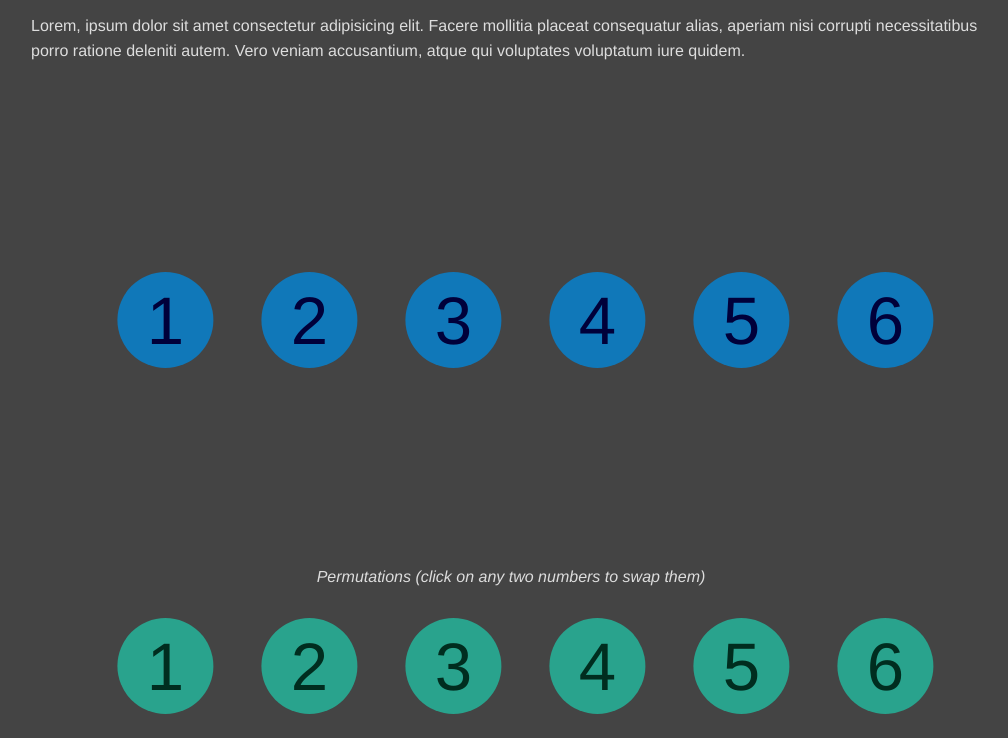
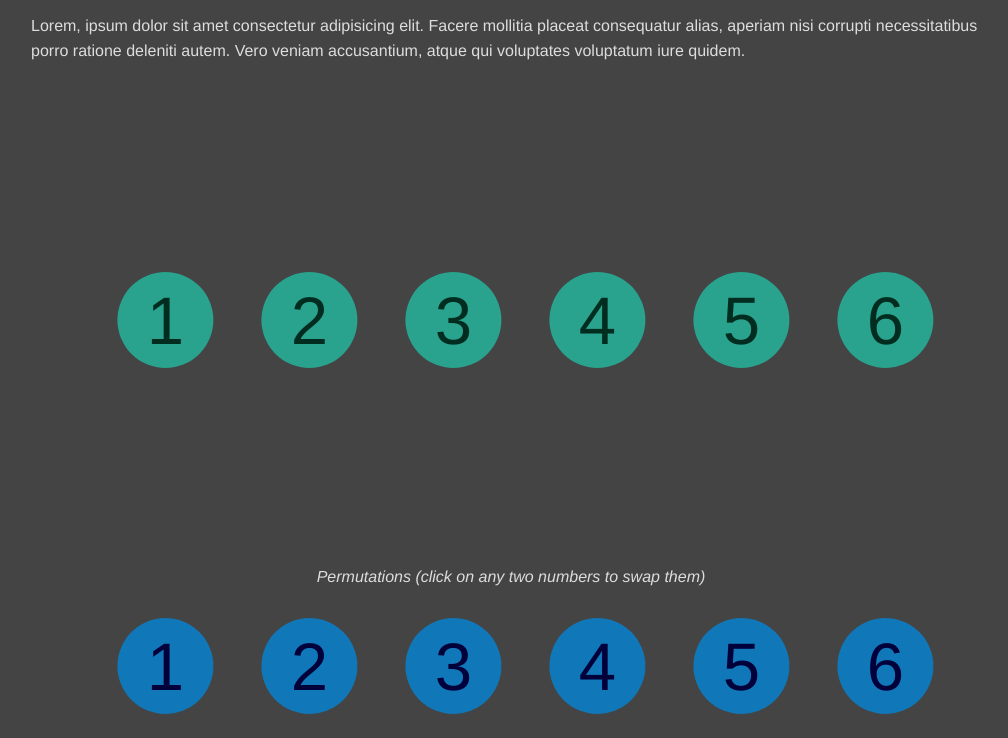
Before and after one commit to travisdoesmath/s6, a plain HTML site: page index.html in a window 1280 px wide. Shown: the part 62-800 px from the top of the page, without its empty margins (129-1137 px from the left). Drawn offline with Linux system fonts and the light colour scheme.

Commit message:
aligned permutations across visualizations

```diff
--- a/components.js
+++ b/components.js
@@ -710,7 +710,7 @@ class PermutationComponent extends BaseComponent {
         const label = createElement('text', {
             x: 0,
             y: 10,
-            fill: `var(${this.config.color3}-dark)`,
+            fill: `var(${this.config.color}-dark)`,
             'font-size': 7,
             'text-anchor': 'middle',
             'dominant-baseline': 'central',
@@ -864,16 +864,17 @@ class Syntheme extends BaseComponent{
     constructor(data, config, target, extensions = {}) {
         super(data, config, target, {
             id: data.id,
-            class: 'syntheme',
+            type: 'syntheme',
             location: data.location,
             duads: data.duads,
             ...extensions
         });
+
+        this.group.addEventListener('click', (event) => data.interactionHandler(event, this) );
     }
 
     createSubcomponents() {
         const synthemeElement = createElement('g', {
-            class: 'syntheme',
             transform: `translate(3, ${-10 + 5 * this.id})`,
             parent: this.group
         });
@@ -925,6 +926,7 @@ class Pentad extends BaseComponent {
     constructor(data, config, target) {
         super(data, config, target, {
             id: data.id,
+            type: 'pentad',
             location: data.location,
             locationCoords: data.locationCoords,
         });
@@ -945,6 +947,7 @@ class Pentad extends BaseComponent {
             const synthemeData = {
                 id: i,
                 duads: syntheme,
+                interactionHandler: this.data.interactionHandler,
             }
             new Syntheme(synthemeData, {}, this.group);
         });
--- a/composers.js
+++ b/composers.js
@@ -455,7 +455,7 @@ class PermutationComposer extends BaseComposer{
             location: new Location('origin', new Coords(0,0)),
             interactionHandler: this.interactionHandler.bind(this),
             globals: this.globals,
-        }, {padding: 15}, this.target, {});
+        }, {padding: 15, color: '--color2'}, this.target, {});
 
     }
 
@@ -503,21 +503,56 @@ class LinkedPermutationComposer extends BaseComposer {
             currentPhi: new Permutation(config.n),
             currentPsi: new Permutation(config.n),
             psi: {
-                '01': {0: 1, 1: 0, 2: 5, 3: 4, 4: 3, 5: 2},
-                '02': {0: 2, 1: 3, 2: 0, 3: 1, 4: 5, 5: 4},
-                '03': {0: 3, 1: 5, 2: 4, 3: 0, 4: 2, 5: 1},
-                '04': {0: 4, 1: 2, 2: 1, 3: 5, 4: 0, 5: 3},
-                '05': {0: 5, 1: 4, 2: 3, 3: 2, 4: 1, 5: 0},
-                '12': {0: 4, 1: 5, 2: 3, 3: 2, 4: 0, 5: 1},
-                '13': {0: 2, 1: 4, 2: 0, 3: 5, 4: 1, 5: 3},
-                '41': {0: 5, 1: 3, 2: 4, 3: 1, 4: 2, 5: 0},
-                '51': {0: 3, 1: 2, 2: 1, 3: 0, 4: 5, 5: 4},
-                '23': {0: 5, 1: 2, 2: 1, 3: 4, 4: 3, 5: 0},
-                '24': {0: 3, 1: 4, 2: 5, 3: 0, 4: 1, 5: 2},
-                '52': {0: 1, 1: 0, 2: 4, 3: 5, 4: 2, 5: 3},
-                '34': {0: 1, 1: 0, 2: 3, 3: 2, 4: 5, 5: 4},
-                '35': {0: 4, 1: 3, 2: 5, 3: 1, 4: 0, 5: 2},
-                '45': {0: 2, 1: 5, 2: 0, 3: 4, 4: 3, 5: 1},
+
+                '01': {0: 4, 1: 5, 2: 3, 3: 2, 4: 0, 5: 1},
+                '02': {0: 2, 1: 4, 2: 0, 3: 5, 4: 1, 5: 3},
+                '03': {0: 5, 1: 3, 2: 4, 3: 1, 4: 2, 5: 0},
+                '04': {0: 3, 1: 2, 2: 1, 3: 0, 4: 5, 5: 4},
+                '05': {0: 5, 1: 2, 2: 1, 3: 4, 4: 3, 5: 0},
+                '12': {0: 3, 1: 4, 2: 5, 3: 0, 4: 1, 5: 2},
+                '13': {0: 1, 1: 0, 2: 4, 3: 5, 4: 2, 5: 3},
+                '41': {0: 1, 1: 0, 2: 3, 3: 2, 4: 5, 5: 4},
+                '51': {0: 4, 1: 3, 2: 5, 3: 1, 4: 0, 5: 2},
+                '23': {0: 2, 1: 5, 2: 0, 3: 4, 4: 3, 5: 1},
+                '24': {0: 1, 1: 4, 2: 0, 3: 5, 4: 2, 5: 3},
+                '52': {0: 5, 1: 3, 2: 4, 3: 1, 4: 2, 5: 0},
+                '34': {0: 3, 1: 2, 2: 1, 3: 0, 4: 5, 5: 4},
+                '35': {0: 5, 1: 2, 2: 1, 3: 4, 4: 3, 5: 0},
+                '45': {0: 4, 1: 3, 2: 5, 3: 1, 4: 0, 5: 2}
+
+
+                // '01': {0: 1, 1: 0, 2: 5, 3: 4, 4: 3, 5: 2},
+                // '02': {0: 2, 1: 3, 2: 0, 3: 1, 4: 5, 5: 4},
+                // '03': {0: 3, 1: 5, 2: 4, 3: 0, 4: 2, 5: 1},
+                // '04': {0: 4, 1: 2, 2: 1, 3: 5, 4: 0, 5: 3},
+                // '05': {0: 5, 1: 4, 2: 3, 3: 2, 4: 1, 5: 0},
+                // '12': {0: 4, 1: 5, 2: 3, 3: 2, 4: 0, 5: 1},
+                // '13': {0: 2, 1: 4, 2: 0, 3: 5, 4: 1, 5: 3},
+                // '41': {0: 5, 1: 3, 2: 4, 3: 1, 4: 2, 5: 0},
+                // '51': {0: 3, 1: 2, 2: 1, 3: 0, 4: 5, 5: 4},
+                // '23': {0: 5, 1: 2, 2: 1, 3: 4, 4: 3, 5: 0},
+                // '24': {0: 3, 1: 4, 2: 5, 3: 0, 4: 1, 5: 2},
+                // '52': {0: 1, 1: 0, 2: 4, 3: 5, 4: 2, 5: 3},
+                // '34': {0: 1, 1: 0, 2: 3, 3: 2, 4: 5, 5: 4},
+                // '35': {0: 4, 1: 3, 2: 5, 3: 1, 4: 0, 5: 2},
+                // '45': {0: 2, 1: 5, 2: 0, 3: 4, 4: 3, 5: 1},
+
+
+                // '01': {0: 1, 1: 0, 2: 5, 3: 4, 4: 3, 5: 2},
+                // '02': {0: 2, 1: 3, 2: 0, 3: 1, 4: 5, 5: 4},
+                // '03': {0: 3, 1: 5, 2: 4, 3: 0, 4: 2, 5: 1},
+                // '04': {0: 4, 1: 2, 2: 1, 3: 5, 4: 0, 5: 3},
+                // '05': {0: 5, 1: 4, 2: 3, 3: 2, 4: 1, 5: 0},
+                // '12': {0: 4, 1: 5, 2: 3, 3: 2, 4: 0, 5: 1},
+                // '13': {0: 2, 1: 4, 2: 0, 3: 5, 4: 1, 5: 3},
+                // '41': {0: 5, 1: 3, 2: 4, 3: 1, 4: 2, 5: 0},
+                // '51': {0: 3, 1: 2, 2: 1, 3: 0, 4: 5, 5: 4},
+                // '23': {0: 5, 1: 2, 2: 1, 3: 4, 4: 3, 5: 0},
+                // '24': {0: 3, 1: 4, 2: 5, 3: 0, 4: 1, 5: 2},
+                // '52': {0: 1, 1: 0, 2: 4, 3: 5, 4: 2, 5: 3},
+                // '34': {0: 1, 1: 0, 2: 3, 3: 2, 4: 5, 5: 4},
+                // '35': {0: 4, 1: 3, 2: 5, 3: 1, 4: 0, 5: 2},
+                // '45': {0: 2, 1: 5, 2: 0, 3: 4, 4: 3, 5: 1},
             },
         }
         super(data, config, target, {
@@ -540,7 +575,7 @@ class LinkedPermutationComposer extends BaseComposer {
                 location: new Location('origin', new Coords(0, -17.5)),
                 interactionHandler: this.interactionHandler.bind(this),
                 globals: this.globals,
-            }, {padding: 15, color: '--color2', input: true}, this.target, {}),
+            }, {padding: 15, color: '--color3', input: true}, this.target, {}),
             new PermutationComponent({
                 id: 'permutation-component',
                 n: this.config.n,
@@ -548,7 +583,7 @@ class LinkedPermutationComposer extends BaseComposer {
                 interactionHandler: this.interactionHandler.bind(this),
                 globals: this.globals,
                 labels: ['A', 'B', 'C', 'D', 'E', 'F']
-            }, {padding: 15, color: '--color1', output: true}, this.target, {})
+            }, {padding: 15, color: '--color4', output: true}, this.target, {})
         ]
         return components;
     }
@@ -605,7 +640,7 @@ class LinkedPermutationComposer extends BaseComposer {
 }
 
 class PentadComposer extends BaseComposer {
-    constructor(data, config, target) {
+    constructor(data, config, target, extendsions = {}) {
         let pentadLocations = [
             new Location('top left', new Coords(-30, -5)),
             new Location('top center', new Coords(0, -5)),
@@ -614,11 +649,17 @@ class PentadComposer extends BaseComposer {
             new Location('bottom center', new Coords(0, 30)),
             new Location('bottom right', new Coords(30, 30))
         ]
-
+        let globals =  {
+            selectedNodeIndices: [],
+            currentPhi: new Permutation(6),
+            currentPsi: new Permutation(6),
+            swap: null,
+            psiOfSwap: null
+        };
         super(data, config, target, {
             pentadLocations: pentadLocations,
+            globals: globals
         });
-        this.pentads = this.createComponents();
     }
 
     createComponents() {
@@ -630,6 +671,7 @@ class PentadComposer extends BaseComposer {
                 '5-cycle': pentad['5-cycle'],
                 synthemes: pentad.synthemes,
                 location: location,
+                interactionHandler: this.interactionHandler.bind(this),
             };
             const pentadConfig = {};
             const pentadElement = new Pentad(pentadData, pentadConfig, this.target);
@@ -637,4 +679,29 @@ class PentadComposer extends BaseComposer {
         });
         return pentads;
     }
+
+    interactionHandler(event, that) {
+        let nodeIdx = +that.id;
+        let nodes = Array.from(that.target.getElementsByClassName('syntheme')).filter(el => el.id == nodeIdx);
+        if (this.globals.selectedNodeIndices.includes(nodeIdx) || this.globals.selectedNodeIndices.length < 2)
+        {
+            nodes.forEach(n => n.classList.toggle('selected'));
+        }
+        if (nodes[0].classList.contains('selected') && this.globals.selectedNodeIndices.length < 2) {
+            this.globals.selectedNodeIndices.push(nodeIdx);
+        } else {
+            this.globals.selectedNodeIndices = this.globals.selectedNodeIndices.filter(n => n !== nodeIdx);
+        }
+        if (this.globals.selectedNodeIndices.length === 2) {
+            let duad = this.globals.selectedNodeIndices.join('');
+            let swap = new Permutation({[duad[0]]: +duad[1], [duad[1]]: +duad[0]});
+            this.globals.swap = swap;
+            this.globals.psiOfSwap = new Permutation(this.globals.psi[clockwiseForm(duad)]);
+
+            requestAnimationFrame(this.animate.bind(this));
+        } else {
+            document.querySelectorAll('.highlight').forEach(el => el.classList.remove('highlight'));
+        }
+    }
+
 }
--- a/style.css
+++ b/style.css
@@ -356,6 +356,10 @@ text.duad {
     stroke-width: 0.25;
 }
 
+.pentad>.syntheme {
+    cursor: pointer;
+}
+
 /* .duad>.arc>.outline {
     stroke: var(--color4-dark);
 } */
```
